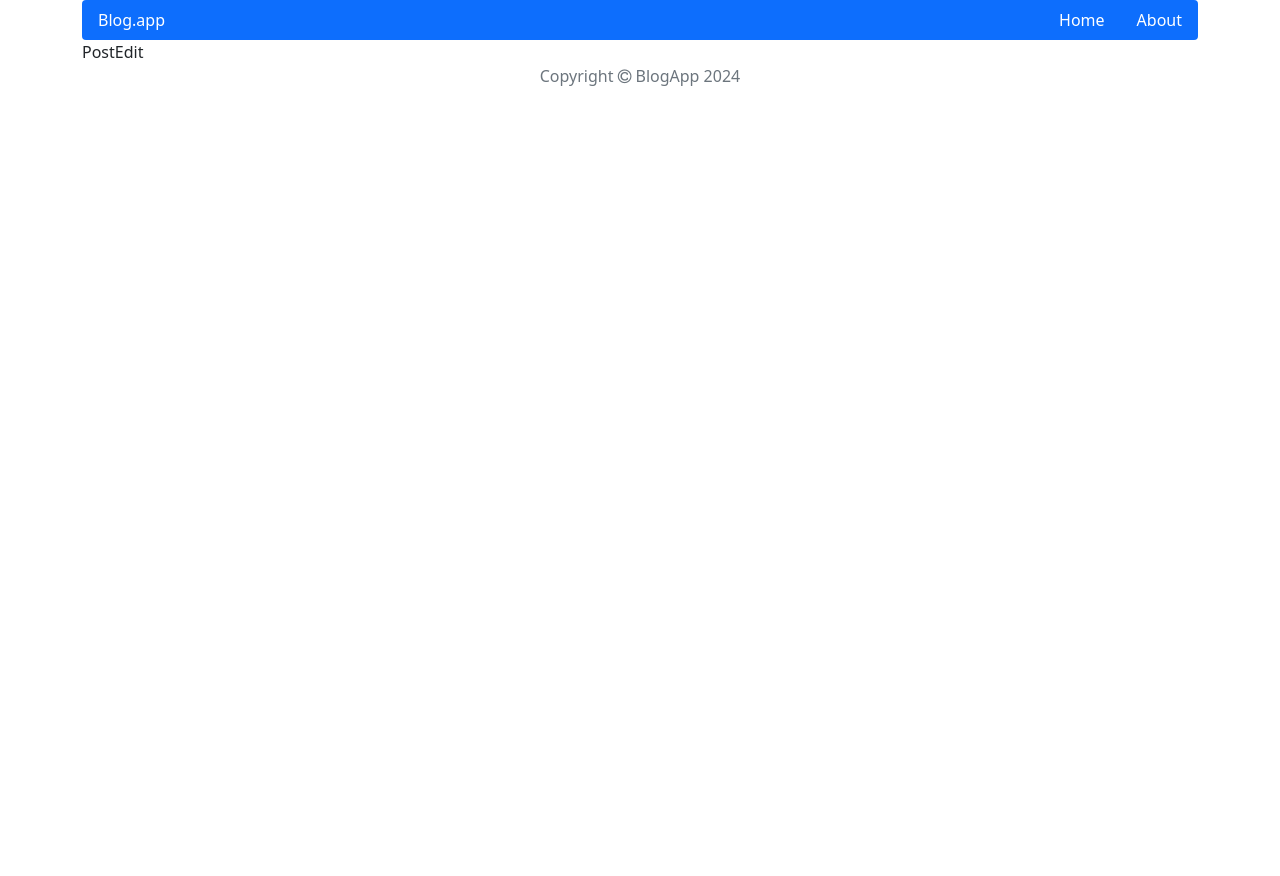
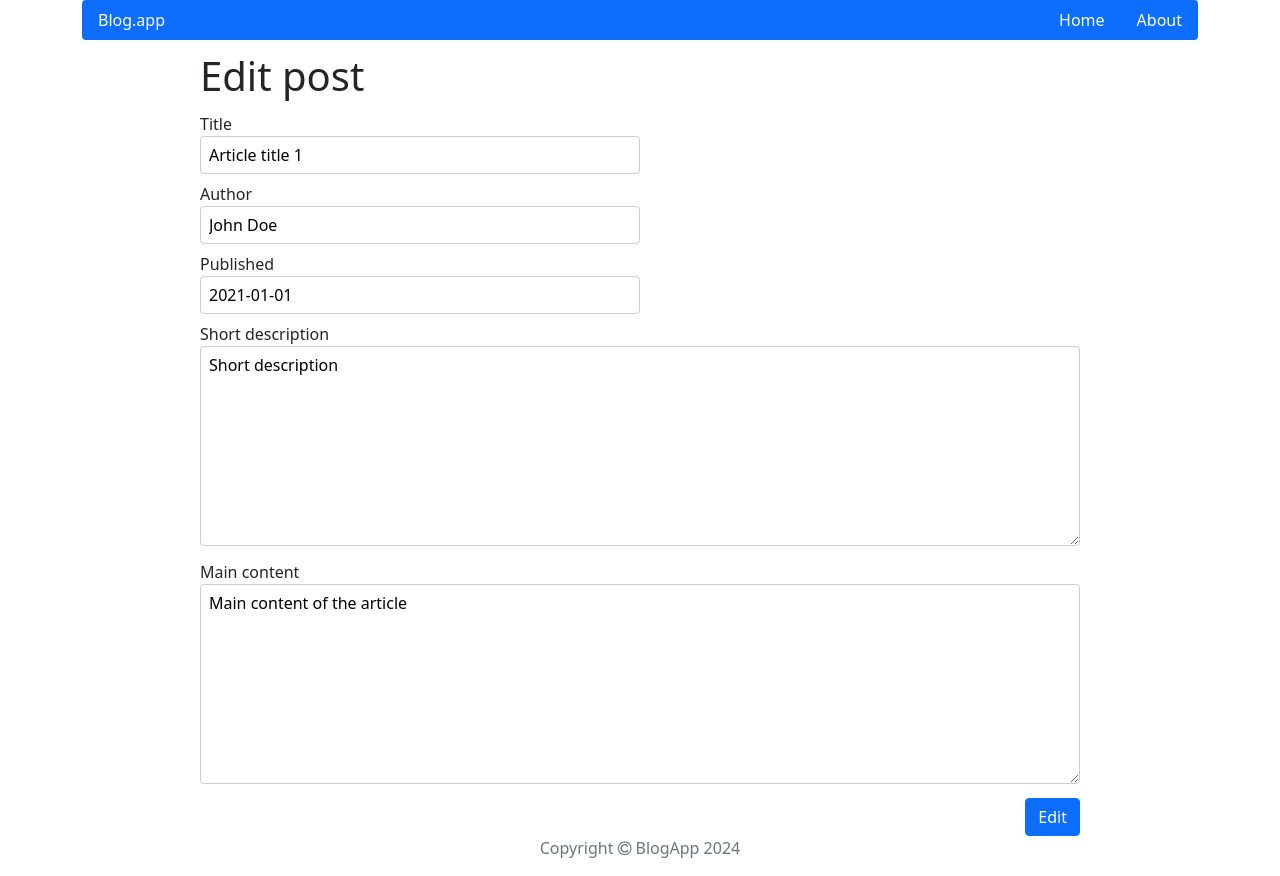
Before and after one commit to Wistako/crud, a React (Create React App) app: page /post/edit/1 in a window 1280 px wide. Before the commit the page ends 800 px from the top, so only its background shows below. Built offline with nearby package versions, Linux system fonts and the light colour scheme.

Commit message:
Build app

```diff
--- a/package.json
+++ b/package.json
@@ -8,6 +8,7 @@
     "@testing-library/user-event": "^13.5.0",
     "bootstrap": "5.1.3",
     "font-awesome": "^4.7.0",
+    "http-server": "^14.1.1",
     "react": "^18.2.0",
     "react-bootstrap": "2.8.0",
     "react-dom": "^18.2.0",
--- a/src/App.js
+++ b/src/App.js
@@ -1,7 +1,7 @@
 import { Route, Routes } from "react-router-dom";
 import Home from "./components/pages/Home/Home";
 import Post from "./components/pages/Post/Post";
-import PostForm from "./components/pages/PostForm/PostForm";
+import AddPostForm from "./components/pages/AddPostForm/AddPostForm";
 import PostEdit from "./components/pages/PostEdit/PostEdit";
 import About from "./components/pages/About/About";
 import NotFound from "./components/pages/NotFound/NotFound";
@@ -18,7 +18,7 @@ function App() {
           <Route path="/" element={<Home />} />
           <Route path="/post" element={<Post />} />
           <Route path="/post/:postId" element={<Post />} />
-          <Route path="/post/add" element={<PostForm />} />
+          <Route path="/post/add" element={<AddPostForm />} />
           <Route path="/post/edit/:id" element={<PostEdit />} />
           <Route path="/about" element={<About />} />
           <Route path="*" element={<NotFound />} />
--- a/src/components/pages/PostForm/PostForm.js
+++ b/src/components/features/PostForm/PostForm.js
@@ -3,31 +3,27 @@ import PageTitle from '../../common/PageTitle/PageTitle';
 import styles from './PostForm.module.scss';
 import { Button } from 'react-bootstrap';
 import { useDispatch } from 'react-redux';
-import { addPost } from '../../../redux/postsRedux';
 import { useNavigate } from 'react-router-dom';
-import shortid from 'shortid';
 
-const PostForm = () => {
+const PostForm = props => {
   const dispatch = useDispatch();
   const navigate = useNavigate();
-
-  const [title, setTitle] = useState('');
-  const [author, setAuthor] = useState('');
-  const [publishedDate, setPublishedDate] = useState('');
-  const [shortDescription, setShortDescription] = useState('');
-  const [content, setContent] = useState('');
+  const id = props.id;
+  const [title, setTitle] = useState(props.title);
+  const [author, setAuthor] = useState(props.author);
+  const [publishedDate, setPublishedDate] = useState(props.publishedDate);
+  const [shortDescription, setShortDescription] = useState(props.shortDescription);
+  const [content, setContent] = useState(props.content);
 
   const handleSubmit = e => {
     e.preventDefault();
-    const id = shortid();
-    console.log('click');
-    dispatch(addPost({ id, title, author, publishedDate, shortDescription, content }));
-    navigate(`/`);
+    dispatch(props.action({id, title, author, publishedDate, shortDescription, content }));
+    navigate('/');
   };
 
   return (
     <main className={styles.wrapper}>
-      <PageTitle>Add post</PageTitle>
+      <PageTitle>{props.name} post</PageTitle>
       <form className={styles.form} onSubmit={handleSubmit}>
         <p>Title</p>
         <input value={title} onChange={e => setTitle(e.target.value)} type='text' placeholder='Enter title' required/>
@@ -40,7 +36,7 @@ const PostForm = () => {
         <p>Main content</p>
         <textarea value={content} onChange={e => setContent(e.target.value)} placeholder='Leave a content here' required />
         <div className='text-end'>
-          <Button variant="primary" type="submit">Add</Button>
+          <Button variant="primary" type="submit">{props.name}</Button>
         </div>
       </form>
     </main>
--- /dev/null
+++ b/src/components/pages/AddPostForm/AddPostForm.js
@@ -0,0 +1,13 @@
+
+import { addPost } from '../../../redux/postsRedux';
+import PostForm from '../../features/PostForm/PostForm';
+
+const AddPostForm = () => {
+  return (
+    <main >
+      <PostForm name={'Add'} action={addPost}/>
+    </main>
+  );
+};
+
+export default AddPostForm;
--- a/src/components/pages/PostEdit/PostEdit.js
+++ b/src/components/pages/PostEdit/PostEdit.js
@@ -1,10 +1,19 @@
-import styles from './PostEdit.module.scss';
+import PostForm from '../../features/PostForm/PostForm';
+import { useParams } from 'react-router-dom';
+import { useSelector } from 'react-redux';
+import { getPostById } from '../../../redux/postsRedux';
+import { editPost } from '../../../redux/postsRedux';
+import { Navigate } from 'react-router-dom';
 
 const PostEdit = () => {
-  return (
-    <div>
-      PostEdit
-    </div>
-  );
+  const { id } = useParams();
+  const post = useSelector(state => getPostById(state, id));
+
+  if(!post) return <Navigate to='/' />;
+    return (
+      <main>
+        <PostForm name='Edit' action={editPost} id={id} {...post} />
+      </main>
+    );
 };
 export default PostEdit;
--- a/src/redux/postsRedux.js
+++ b/src/redux/postsRedux.js
@@ -1,3 +1,5 @@
+import shortid from "shortid";
+
 //  selectors
 export const getAllPost = state => state.posts;
 export const getPostById = ({posts}, postId) =>  posts.find(post => post.id === postId);
@@ -6,15 +8,19 @@ export const getPostById = ({posts}, postId) =>  posts.find(post => post.id ===
 const createActionName = name => 'app/posts/' + name;
 const DELETE_POST = createActionName('DELETE_POST');
 const ADD_POST = createActionName('ADD_POST');
+const EDIT_POST = createActionName('EDIT_POST');
 
 // action creators
 export const deletePost = payload => ({ payload, type: DELETE_POST });
 export const addPost = payload => ({ payload, type: ADD_POST });
+export const editPost = payload => ({ payload, type: EDIT_POST });
 
 const postsReducer = (state = [], action) => {
   switch (action.type) {
     case ADD_POST:
-      return [...state, action.payload];
+      return [...state, {id: shortid() , ...action.payload}];
+    case EDIT_POST:
+      return state.map(post => post.id === action.payload.id ? { ...action.payload } : post)
     case DELETE_POST:
       return state.filter(post => post.id !== action.payload.postId);
     default:
```
Also changed, not shown: src/components/features/PostForm/PostForm.module.scss (renamed from src/components/pages/PostForm/PostForm.module.scss), src/components/pages/AddPostForm/AddPostForm.module.scss (added), 16 other files (tests, documents, lock files or other folders).
